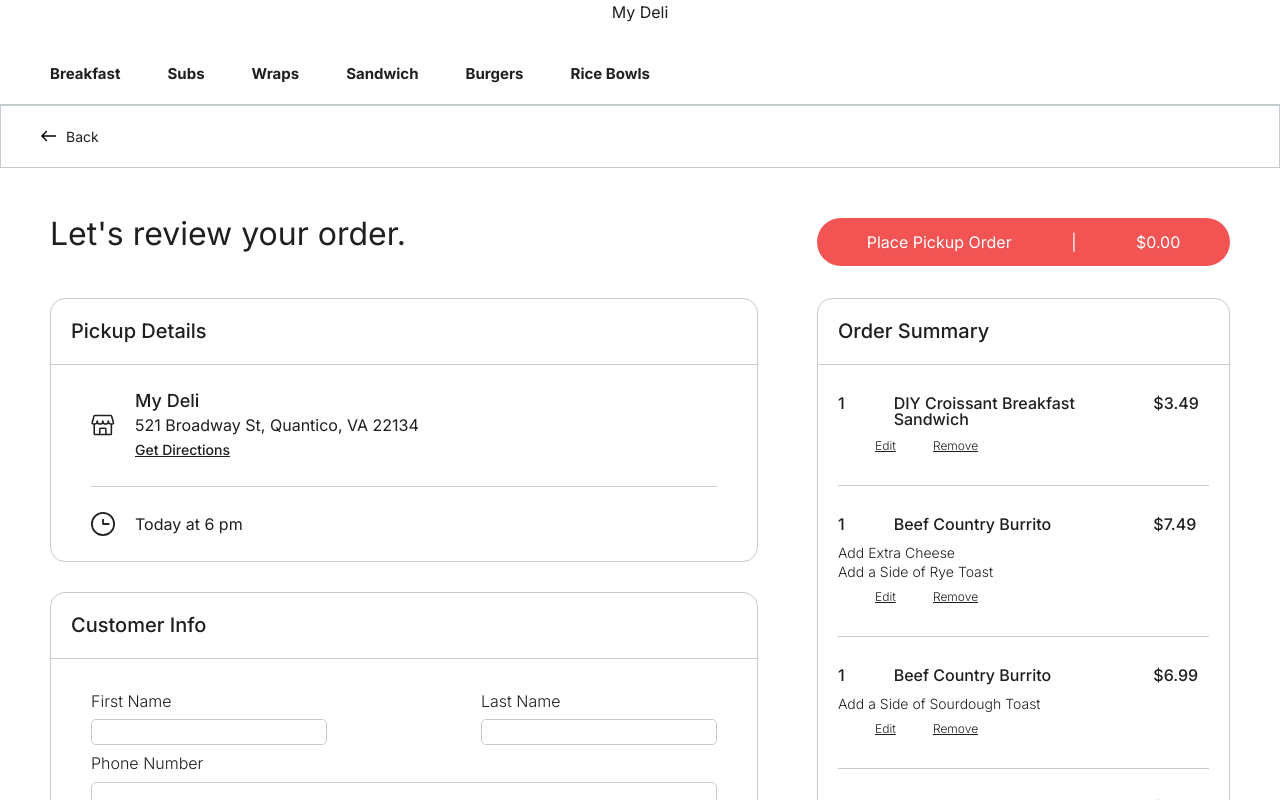
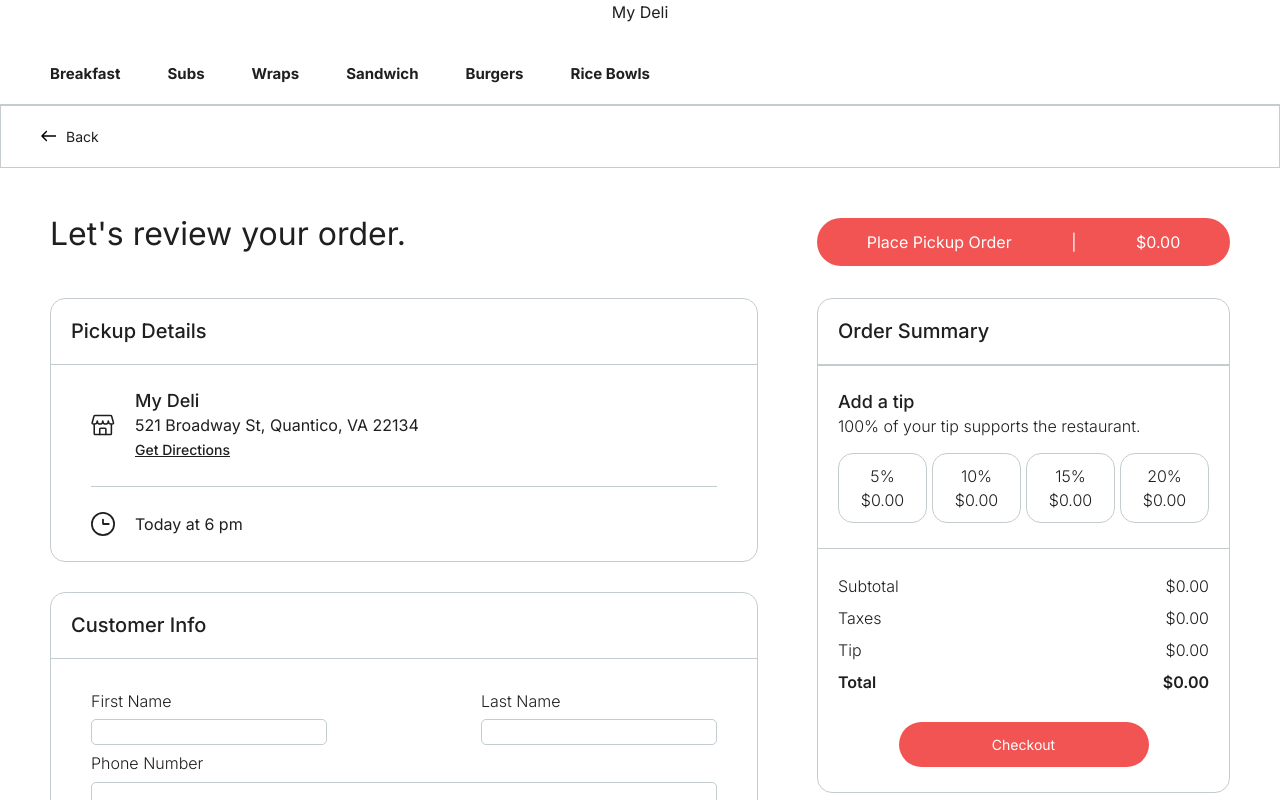
Before and after one commit to sejungk/my-deli_web-app, a Next.js app: page /checkout in a window 1280 px wide. Shown: the top 800 px of the page. Built offline with nearby package versions, Linux system fonts and the light colour scheme.

Commit message:
feat: Display Cart Items in OrderSummary Checkout Page
- Implemented functionality to display cart items in the OrderSummary component on the checkout page.
- Cart items are retrieved and rendered based on the provided data.

```diff
--- a/app/RootLayout.js
+++ b/app/RootLayout.js
@@ -2,6 +2,7 @@
 
 import './globals.css';
 import { Inter } from 'next/font/google';
+import { CartProvider } from './CartContext';
 
 const inter = Inter({ subsets: ['latin'] });
 
@@ -18,7 +19,7 @@ export default function RootLayout({children}) {
       </head>
 
       <body className={inter.className}>
-        {children}
+        <CartProvider>{children}</CartProvider>
       </body>
     </html>
   )
--- a/app/checkout/page.jsx
+++ b/app/checkout/page.jsx
@@ -1,12 +1,8 @@
 import Checkout from '../../component/Checkout'
-import { CartProvider } from '../CartContext';
-import CheckoutLayout from './layout';
 
 const CheckoutPage = () => {
   return (
-    <CartProvider>
-      <Checkout />
-    </CartProvider>
+    <Checkout />
   )
 }
 
--- a/component/OrderSummary.jsx
+++ b/component/OrderSummary.jsx
@@ -3,7 +3,6 @@
 import React, { createContext, useContext, useState} from 'react';
 import styles from "../styles/OrderSummary.module.css";
 import { CartContext } from '../app/CartContext';
-import Image from "next/image";
 import CartItem from "./CartItem";
 import Link from 'next/link';
 
@@ -11,86 +10,14 @@ const OrderSummary = () => {
   const [tipPercentage, setTipPercentage] = useState(0);
   const [selectedTipIndex, setSelectedTipIndex] = useState(-1);
 
-  // const { cartItems, addToCart, removeFromCart, checkout } = useContext(CartContext);
-
-  //dummy data
-  const cartItems = [
-    {
-      id: 3,
-      name: "DIY Croissant Breakfast Sandwich",
-      option_groups: [],
-      price: 3.49,
-      quantity: 1,
-    },
-    {
-      id: 11,
-      name: "Beef Country Burrito",
-      option_groups: {
-        breakfast_mods: {
-          id: 20,
-          name: "Add Extra Cheese",
-          additional_price: "0.50",
-        },
-        homefries_toast: {
-          id: 17,
-          name: "Add a Side of Rye Toast",
-          additional_price: "1.00",
-        },
-      },
-      price: 7.49,
-      quantity: 1,
-    },
-    {
-      id: 11,
-      name: "Beef Country Burrito",
-      option_groups: {
-        homefries_toast: {
-          id: 18,
-          name: "Add a Side of Sourdough Toast",
-          additional_price: "1.00",
-        },
-      },
-      price: 6.99,
-      quantity: 1,
-    },
-    {
-      id: 11,
-      name: "Beef Country Burrito",
-      option_groups: {
-        breakfast_mods: {
-          id: 20,
-          name: "Add Extra Cheese",
-          additional_price: "0.50",
-        },
-        homefries_toast: {
-          id: 17,
-          name: "Add a Side of Rye Toast",
-          additional_price: "1.00",
-        },
-      },
-      price: 7.49,
-      quantity: 1,
-    },
-    {
-      id: 11,
-      name: "Beef Country Burrito",
-      option_groups: {
-        homefries_toast: {
-          id: 18,
-          name: "Add a Side of Sourdough Toast",
-          additional_price: "1.00",
-        },
-      },
-      price: 6.99,
-      quantity: 1,
-    }
-  ];
+  const { cartItems, addToCart, removeFromCart, checkout } = useContext(CartContext);
+  console.log("order summary ", cartItems)
 
   const tipOptions = [
     { label: '5%', percentage: 5 },
     { label: '10%', percentage: 10 },
     { label: '15%', percentage: 15 },
-    { label: '20%', percentage: 20 },
+    { label: '20%', percentage: 20 }
   ];
 
   const calculateSubtotal = () => {
@@ -112,7 +39,6 @@ const OrderSummary = () => {
     removeFromCart(itemId);
   };
 
-  // let subtotal = cartItems.reduce((acc, item) => acc + parseFloat(item.price), 0);
    // Calculate the subtotal
    const subtotal = calculateSubtotal();
 
```
Also changed, not shown: app/page.js (+2 -5 lines).
